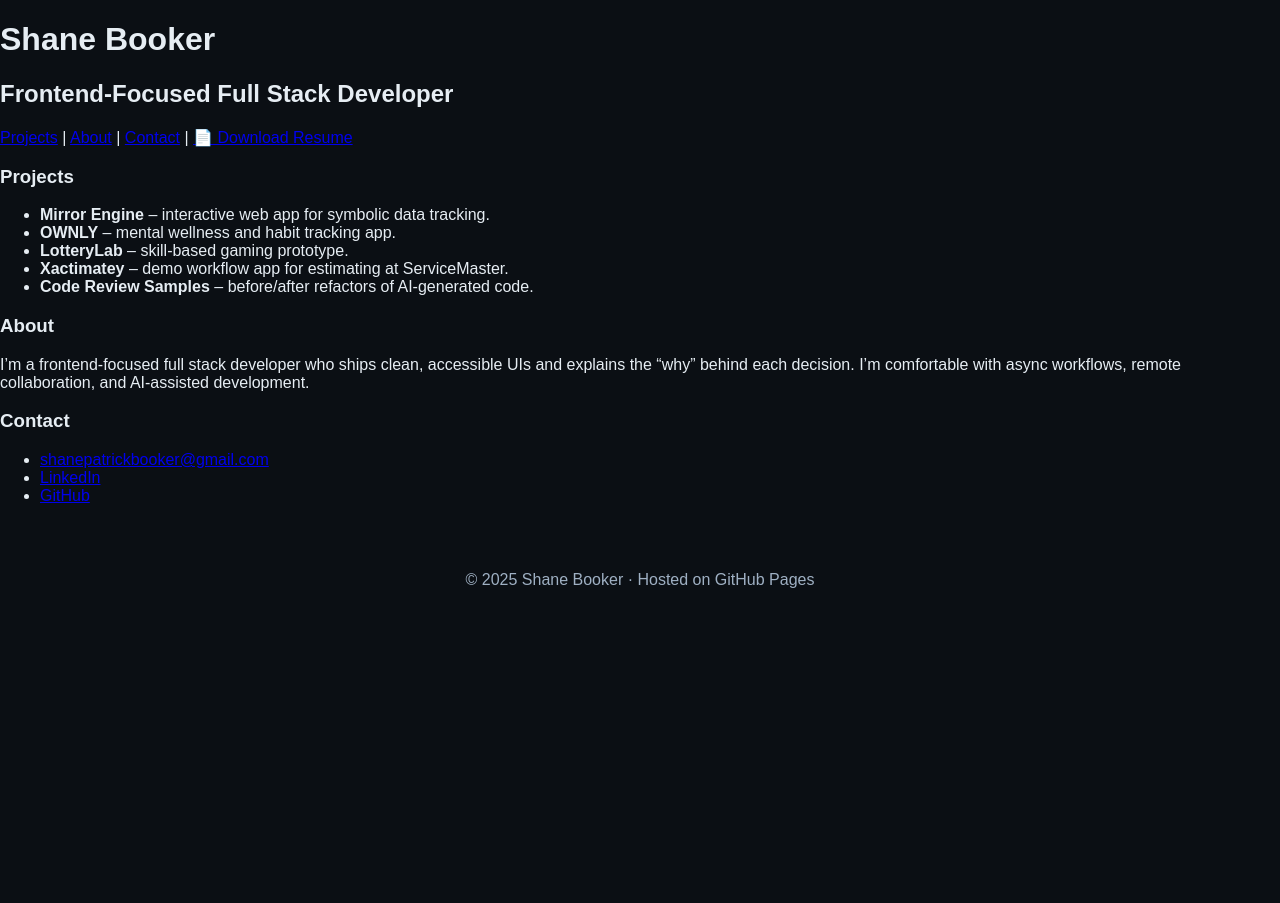
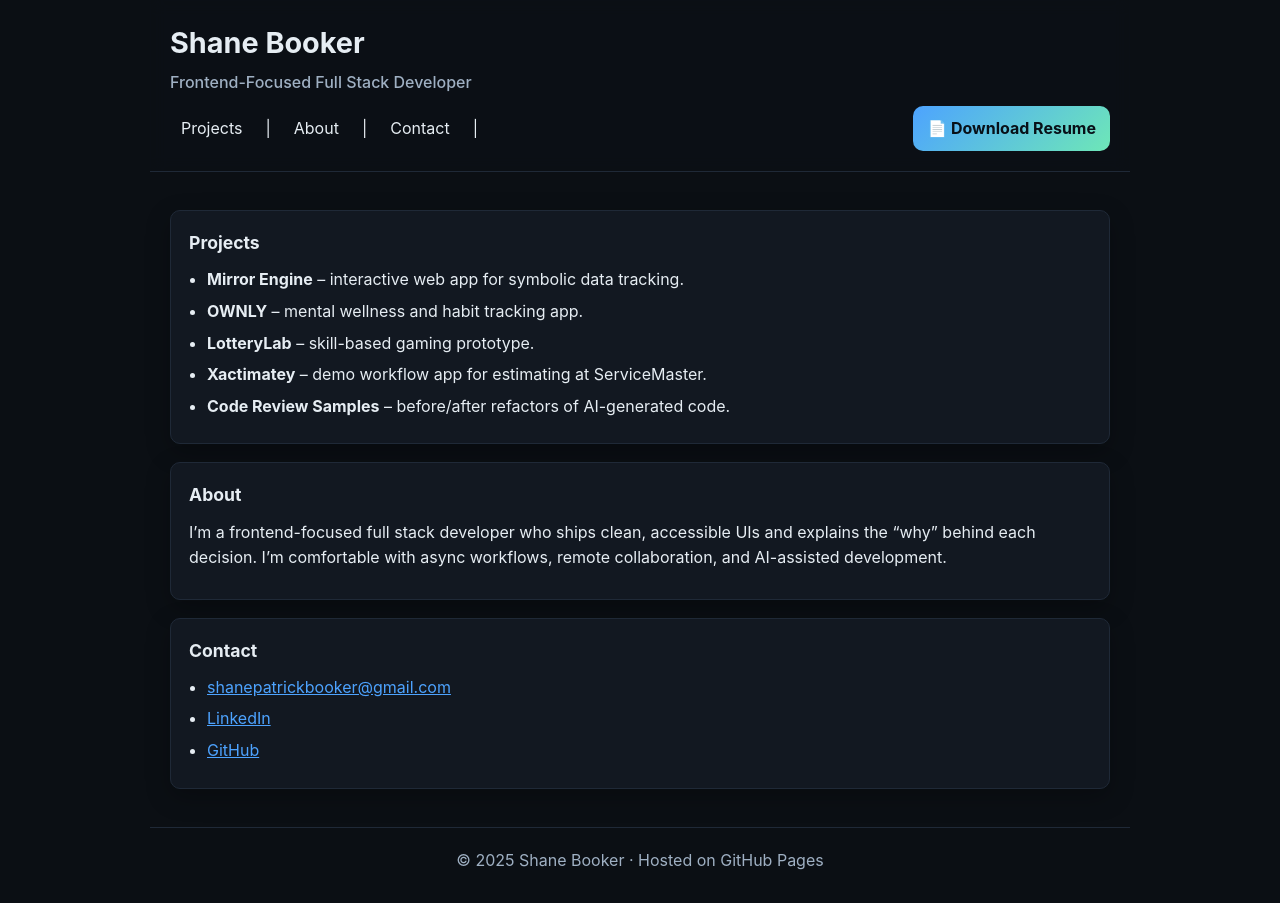
Before and after one commit to shanepatrickbooker/shanepatrickbooker.github.io, a plain HTML site: page index.html in a window 1280 px wide. Before the commit the page ends 800 px from the top, so only its background shows below. Drawn offline with Linux system fonts and the light colour scheme.

Commit message:
Refactor CSS for improved theming and layout

```diff
--- a/style.css
+++ b/style.css
@@ -1,6 +1,90 @@
-body{font-family:Arial,Helvetica,sans-serif;margin:0;padding:0;background:#0b0f14;color:#e6edf3}
-.container{max-width:900px;margin:0 auto;padding:20px}
-.site-header{background:#121821;padding:20px}
-.site-header h1{margin:0}
-.site-header nav a{margin-right:15px;color:#4da3ff;text-decoration:none}
-footer{margin-top:30px;padding:20px;text-align:center;color:#9fb0c3}
+/* ------------------------------
+   Shane Booker · Portfolio Styles
+   Lightweight, accessible, responsive
+--------------------------------- */
+
+/* CSS variables for easy theming */
+:root{
+  --bg:#0b0f14;
+  --panel:#121821;
+  --text:#e6edf3;
+  --muted:#9fb0c3;
+  --primary:#4da3ff;
+  --primary-700:#2d7bd1;
+  --border:#1f2937;
+  --radius:10px;
+  --shadow:0 8px 24px rgba(0,0,0,.25);
+  --font: Inter, system-ui, -apple-system, Segoe UI, Roboto, Helvetica, Arial, "Apple Color Emoji","Segoe UI Emoji";
+}
+
+/* Global reset-ish */
+*{box-sizing:border-box}
+html,body{height:100%}
+body{
+  margin:0;
+  background:var(--bg);
+  color:var(--text);
+  font: 16px/1.6 var(--font);
+  -webkit-font-smoothing:antialiased;
+  -moz-osx-font-smoothing:grayscale;
+}
+
+/* Layout */
+header, main, footer{max-width:980px;margin:0 auto;padding:20px}
+header{
+  position:sticky; top:0; z-index:10;
+  background:rgba(12,17,22,.75); backdrop-filter: blur(8px);
+  border-bottom:1px solid var(--border);
+}
+header h1{margin:0 0 4px 0; font-size:1.8rem}
+header h2{margin:0 0 10px 0; font-weight:500; color:var(--muted); font-size:1rem}
+
+/* Nav */
+nav{display:flex; flex-wrap:wrap; gap:12px; align-items:center}
+nav a{
+  color:var(--text); text-decoration:none; padding:6px 10px; border-radius:8px;
+  border:1px solid transparent; transition:all .18s ease;
+}
+nav a:hover{color:#081018; background:var(--primary); border-color:var(--primary)}
+nav .btn{margin-left:auto}
+
+/* Sections */
+main section{background:var(--panel); border:1px solid var(--border); border-radius:var(--radius);
+  padding:18px 18px; margin:18px 0; box-shadow:var(--shadow)}
+h3{margin:0 0 10px 0; font-size:1.1rem}
+p{margin:0 0 10px 0}
+ul{margin:0; padding-left:18px}
+li{margin:6px 0}
+
+/* Links */
+a{color:var(--primary)}
+a:hover{color:var(--primary-700)}
+a:focus{outline:2px solid var(--primary); outline-offset:2px}
+
+/* Button */
+.btn{
+  display:inline-block; font-weight:700;
+  padding:10px 14px; border-radius:10px;
+  background:linear-gradient(135deg, var(--primary), #6ee7b7);
+  color:#081018 !important; text-decoration:none;
+  border:none;
+  transition: transform .12s ease, filter .12s ease;
+}
+.btn:hover{transform: translateY(-1px); filter:brightness(.95)}
+.btn:active{transform: translateY(0)}
+
+/* Footer */
+footer{color:var(--muted); text-align:center; border-top:1px solid var(--border)}
+
+/* Responsive tweaks */
+@media (max-width:640px){
+  header, main, footer{padding:16px}
+  header h1{font-size:1.5rem}
+  nav .btn{margin-left:0; width:100%; text-align:center}
+}
+
+/* Print (so your resume link prints nicely) */
+@media print{
+  header, footer, nav .btn{display:none}
+  main section{box-shadow:none}
+}
```
